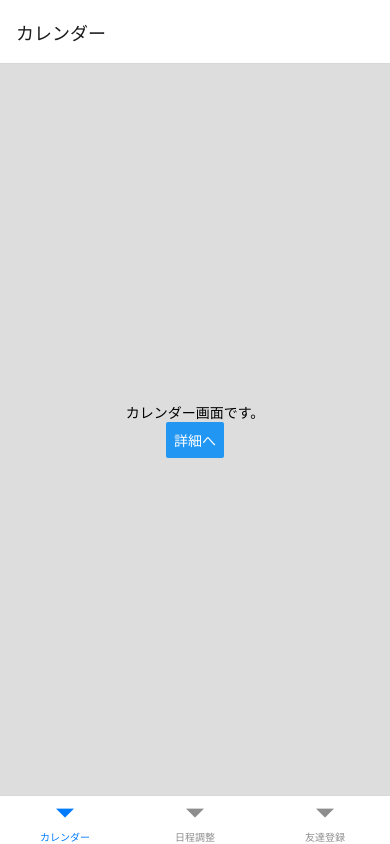
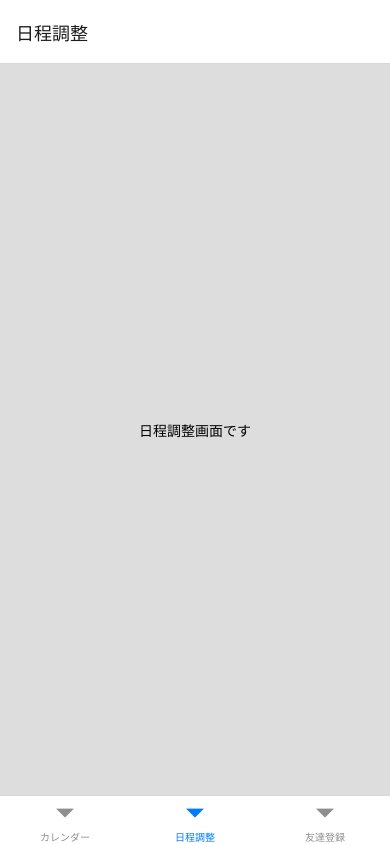
Before and after one commit to oh-my-kamimura/schedule-matching-app, a React Native app in the folder frontend/: screen /Tab in a window 390 px wide. Built offline with nearby package versions, Linux system fonts and the light colour scheme.

Commit message:
add: フォルダ構成を整理

```diff
--- a/frontend/App.tsx
+++ b/frontend/App.tsx
@@ -1,97 +1,16 @@
-import 'react-native-gesture-handler'
-import { StatusBar } from 'expo-status-bar';
-import { StyleSheet, Text, View, Button } from 'react-native';
-import { NavigationContainer } from '@react-navigation/native';
-import { createStackNavigator, StackNavigationProp } from '@react-navigation/stack';
-import { useNavigation } from '@react-navigation/native'
-import { createBottomTabNavigator } from '@react-navigation/bottom-tabs'
+import React from 'react';
+import {SafeAreaView} from 'react-native';
+import {NavigationContainer} from '@react-navigation/native';
+import StackNavigator from './src/Elements/Stack/StackNavigator';
 
-type RootStackParamList = {
-  Calendar: undefined;
-  Detail: undefined;
+const App: React.FC = () => {
+  return (
+    <SafeAreaView style={{flex: 1}}>
+      <NavigationContainer>
+        <StackNavigator />
+      </NavigationContainer>
+    </SafeAreaView>
+  );
 };
 
-type CalendarScreenNavigationProp = StackNavigationProp<RootStackParamList, 'Calendar'>;
-
-function HomeScreen() {
-  return (
-      <Stack.Navigator initialRouteName='Home' screenOptions={{headerShown: false}}>
-        <Stack.Screen
-          name="Home"
-          component={CalendarScreen}/>
-        <Stack.Screen
-          name="Detail"
-          component={DetailScreen}/>
-      </Stack.Navigator>
-  );
-}
-
-function CalendarScreen() {
-  const navigation = useNavigation<CalendarScreenNavigationProp>();
-  return(
-    <View style={styles.container}>
-      <Text>カレンダー画面です。</Text>
-      <Button
-        title="詳細へ"
-        onPress={() => navigation.navigate('Detail')}
-      />
-    </View>
-  )
-}
-
-function DetailScreen() {
-  return(
-    <View style={styles.container}>
-      <Text>日程の詳細画面です</Text>
-    </View>
-  )
-}
-
-function MatchingScreen() {
-  return(
-    <View style={styles.container}>
-      <Text>日程調整画面です</Text>
-    </View>
-  )
-}
-
-function FriendScreen() {
-  return(
-    <View style={styles.container}>
-      <Text>友達登録画面です</Text>
-    </View>
-  )
-}
-
-const styles = StyleSheet.create({
-  container: {
-    flex: 1,
-    backgroundColor: '#ddd',
-    alignItems: 'center',
-    justifyContent: 'center',
-  },
-});
-
-const Stack = createStackNavigator();
-const Tab = createBottomTabNavigator();
-
-export default function App() {
-  return(
-    <NavigationContainer>
-      <Tab.Navigator>
-        <Tab.Screen
-          name="Home"
-          component={HomeScreen}
-          options={{ title: 'カレンダー' }}/>
-        <Tab.Screen
-          name="Matching"
-          component={MatchingScreen}
-          options={{ title: '日程調整' }}/>
-        <Tab.Screen
-          name="Friend"
-          component={FriendScreen}
-          options={{ title: '友達登録' }}/>
-      </Tab.Navigator>
-    </NavigationContainer>
-  )
-}
+export default App;
--- /dev/null
+++ b/frontend/src/Elements/Stack/StackNavigator.tsx
@@ -0,0 +1,20 @@
+import { createStackNavigator, StackNavigationProp } from '@react-navigation/stack';
+import TabNavigator from '../TabNavigator';
+import DetailScreen from '../../Screens/Calendar/Detail';
+
+const Stack = createStackNavigator();
+
+const StackNavigator: React.FC = () => {
+  return (
+    <Stack.Navigator screenOptions={{ headerShown: false }}>
+      <Stack.Screen
+        name="Tab"
+        component={TabNavigator} />
+      <Stack.Screen
+        name="Detail"
+        component={DetailScreen} />
+    </Stack.Navigator>
+  );
+};
+
+export default StackNavigator;
--- /dev/null
+++ b/frontend/src/Elements/TabNavigator.tsx
@@ -0,0 +1,28 @@
+import React from 'react';
+import { createBottomTabNavigator } from '@react-navigation/bottom-tabs';
+import CalendarScreen from '../Screens/Calendar/Calendar';
+import MatchingScreen from '../Screens/Matching/Matching';
+import FriendScreen from '../Screens/Friend/Friend';
+
+const Tab = createBottomTabNavigator();
+
+const TabNavigator: React.FC = () => {
+	return (
+		<Tab.Navigator initialRouteName='Matching'>
+			<Tab.Screen
+				name="Calendar"
+				component={CalendarScreen}
+				options={{ title: 'カレンダー' }} />
+			<Tab.Screen
+				name="Matching"
+				component={MatchingScreen}
+				options={{ title: '日程調整' }} />
+			<Tab.Screen
+				name="Friend"
+				component={FriendScreen}
+				options={{ title: '友達登録' }} />
+		</Tab.Navigator>
+	);
+};
+
+export default TabNavigator;
--- /dev/null
+++ b/frontend/src/Screens/Calendar/Calendar.tsx
@@ -0,0 +1,34 @@
+import { StyleSheet, Text, View, Button } from 'react-native';
+import { useNavigation } from '@react-navigation/native';
+import { StackNavigationProp } from '@react-navigation/stack';
+
+type RootStackParamList = {
+	Calendar: undefined;
+	Detail: undefined;
+};
+
+type CalendarScreenNavigationProp = StackNavigationProp<RootStackParamList, 'Calendar'>;
+
+function CalendarScreen() {
+	const navigation = useNavigation<CalendarScreenNavigationProp>();
+	return (
+		<View style={styles.container}>
+			<Text>カレンダー画面です。</Text>
+			<Button
+				title="詳細へ"
+				onPress={() => navigation.navigate('Detail')}
+			/>
+		</View>
+	)
+}
+
+const styles = StyleSheet.create({
+	container: {
+		flex: 1,
+		backgroundColor: '#ddd',
+		alignItems: 'center',
+		justifyContent: 'center',
+	},
+});
+
+export default CalendarScreen
--- /dev/null
+++ b/frontend/src/Screens/Calendar/Detail.tsx
@@ -0,0 +1,20 @@
+import { StyleSheet, Text, View} from 'react-native';
+
+function DetailScreen() {
+	return (
+		<View style={styles.container}>
+			<Text>日程の詳細画面です</Text>
+		</View>
+	)
+}
+
+const styles = StyleSheet.create({
+	container: {
+	  flex: 1,
+	  backgroundColor: '#ddd',
+	  alignItems: 'center',
+	  justifyContent: 'center',
+	},
+});
+
+export default DetailScreen
--- /dev/null
+++ b/frontend/src/Screens/Friend/Friend.tsx
@@ -0,0 +1,20 @@
+import { StyleSheet, Text, View, Button } from 'react-native';
+
+function FriendScreen() {
+	return (
+		<View style={styles.container}>
+			<Text>友達登録画面です</Text>
+		</View>
+	)
+}
+
+const styles = StyleSheet.create({
+	container: {
+		flex: 1,
+		backgroundColor: '#ddd',
+		alignItems: 'center',
+		justifyContent: 'center',
+	},
+});
+
+export default FriendScreen
--- /dev/null
+++ b/frontend/src/Screens/Matching/Matching.tsx
@@ -0,0 +1,20 @@
+import { StyleSheet, Text, View, Button } from 'react-native';
+
+function MatchingScreen() {
+	return (
+		<View style={styles.container}>
+			<Text>日程調整画面です</Text>
+		</View>
+	)
+}
+
+const styles = StyleSheet.create({
+	container: {
+		flex: 1,
+		backgroundColor: '#ddd',
+		alignItems: 'center',
+		justifyContent: 'center',
+	},
+});
+
+export default MatchingScreen
```
